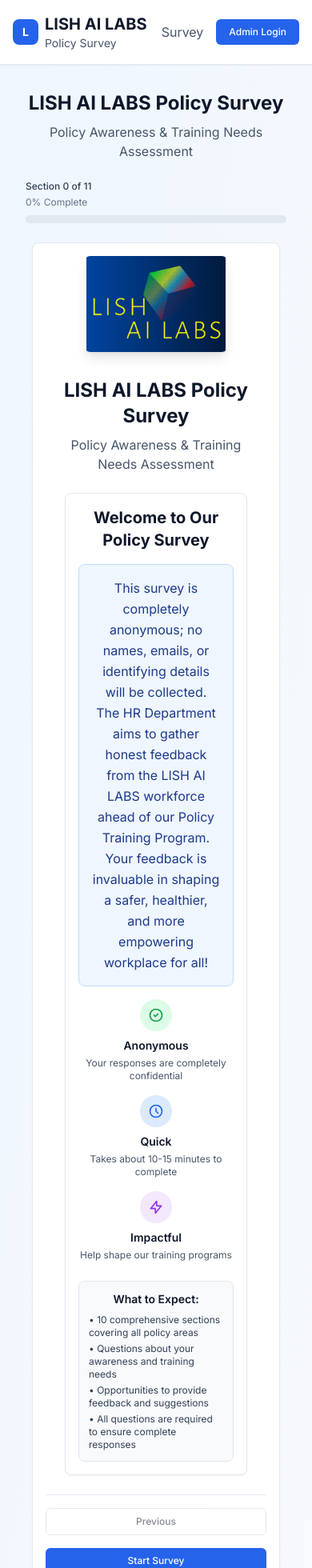
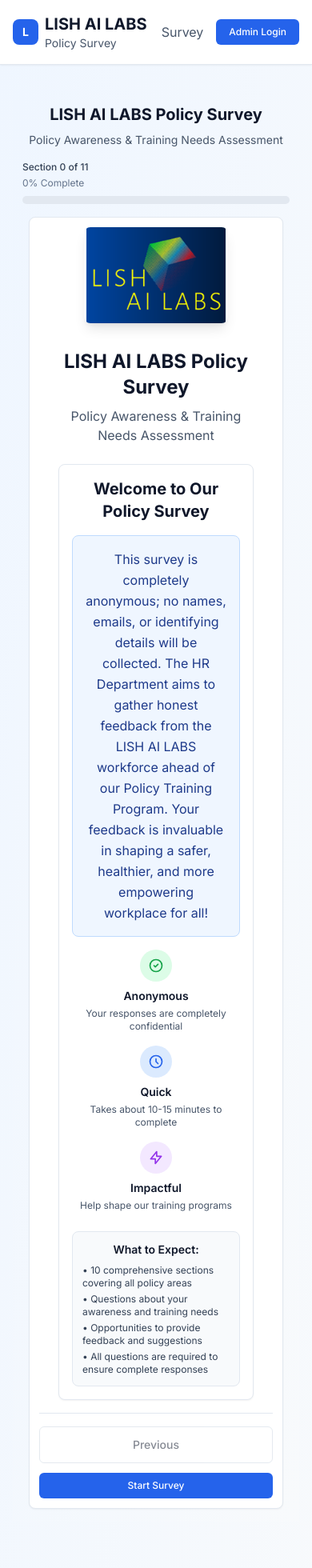
Before and after one commit to erickoukos/lish-survey, a React (Vite) app in the folder frontend/: page / in a window 390 px wide. Shown: the top 1960 px of the page at 80% size. Built offline with nearby package versions, Linux system fonts and the light colour scheme; no server answers.

Commit message:
Fix all issues: Mobile-friendly design, CORS fixes, and improved survey submission with better error handling

```diff
--- a/frontend/src/components/Login.tsx
+++ b/frontend/src/components/Login.tsx
@@ -40,16 +40,16 @@
   }
 
   return (
-    <div className="min-h-screen flex items-center justify-center bg-gradient-to-br from-primary-50 to-secondary-50 py-12 px-4 sm:px-6 lg:px-8">
-      <div className="max-w-md w-full space-y-8">
+    <div className="min-h-screen flex items-center justify-center bg-gradient-to-br from-primary-50 to-secondary-50 py-6 sm:py-12 px-3 sm:px-4 lg:px-8">
+      <div className="max-w-md w-full space-y-6 sm:space-y-8">
         <div className="text-center">
           <div className="mx-auto h-12 w-12 bg-primary-600 rounded-lg flex items-center justify-center">
             <Lock className="h-6 w-6 text-white" />
           </div>
-          <h2 className="mt-6 text-3xl font-bold text-secondary-900">
+          <h2 className="mt-4 sm:mt-6 text-2xl sm:text-3xl font-bold text-secondary-900">
             Admin Login
           </h2>
-          <p className="mt-2 text-sm text-secondary-600">
+          <p className="mt-2 text-xs sm:text-sm text-secondary-600">
             Access the LISH AI LABS Survey Dashboard
           </p>
         </div>
--- a/frontend/src/components/SurveyForm.tsx
+++ b/frontend/src/components/SurveyForm.tsx
@@ -358,20 +358,21 @@
   }
 
   return (
-    <div className="max-w-4xl mx-auto px-4 sm:px-6 lg:px-8">
-      <div className="text-center mb-6 sm:mb-8">
-        <h1 className="text-2xl sm:text-3xl lg:text-4xl font-bold text-secondary-900 mb-2 sm:mb-4">
+    <div className="min-h-screen bg-gradient-to-br from-primary-50 to-secondary-50">
+      <div className="max-w-4xl mx-auto px-3 sm:px-4 lg:px-6 py-4 sm:py-6">
+        <div className="text-center mb-4 sm:mb-6">
+          <h1 className="text-xl sm:text-2xl lg:text-3xl font-bold text-secondary-900 mb-2 sm:mb-3">
             LISH AI LABS Policy Survey
           </h1>
-        <p className="text-base sm:text-lg text-secondary-600">
+          <p className="text-sm sm:text-base text-secondary-600">
             Policy Awareness & Training Needs Assessment
           </p>
         </div>
 
         <ProgressBar current={currentSection} total={totalSections} />
 
-      <div className="card mt-6 sm:mt-8">
-        <div className="card-content p-4 sm:p-6">
+        <div className="card mt-4 sm:mt-6">
+          <div className="card-content p-3 sm:p-4 lg:p-6">
           <form onSubmit={(e) => {
             console.log('Form submit event triggered')
             e.preventDefault()
@@ -379,17 +380,17 @@
           }}>
             {renderSection()}
 
-            <div className="flex flex-col sm:flex-row justify-between items-center gap-4 mt-6 sm:mt-8 pt-4 sm:pt-6 border-t border-secondary-200">
+            <div className="flex flex-col sm:flex-row justify-between items-stretch sm:items-center gap-3 sm:gap-4 mt-4 sm:mt-6 pt-4 sm:pt-6 border-t border-secondary-200">
               <button
                 type="button"
                 onClick={prevSection}
                 disabled={currentSection === 0}
-                className="btn-outline px-4 sm:px-6 py-2 w-full sm:w-auto disabled:opacity-50 disabled:cursor-not-allowed"
+                className="btn-outline px-4 sm:px-6 py-3 w-full sm:w-auto disabled:opacity-50 disabled:cursor-not-allowed text-sm sm:text-base"
               >
                 Previous
               </button>
 
-              <div className="flex w-full sm:w-auto">
+              <div className="flex flex-col sm:flex-row w-full sm:w-auto gap-3 sm:gap-4">
                 {currentSection < totalSections - 1 ? (
                   <button
                     type="button"
@@ -525,6 +526,7 @@
                       setIsSubmitting(true)
                       try {
                         console.log('Submitting to API...')
+                        console.log('API Base URL:', import.meta.env.VITE_API_URL || 'https://lish-survey-kv379w9h1-lish-ai-labs.vercel.app')
                         const result = await surveyApi.submit(transformedData)
                         console.log('API response:', result)
                         toast.success('Survey submitted successfully!')
@@ -534,14 +536,26 @@
                         console.error('Error details:', {
                           message: error.message,
                           response: error.response?.data,
-                          status: error.response?.status
+                          status: error.response?.status,
+                          code: error.code
                         })
-                        toast.error(error.response?.data?.message || 'Failed to submit survey. Please try again.')
+
+                        let errorMessage = 'Failed to submit survey. Please try again.'
+
+                        if (error.code === 'ERR_NETWORK') {
+                          errorMessage = 'Network error. Please check your connection and try again.'
+                        } else if (error.response?.status === 500) {
+                          errorMessage = 'Server error. Please try again later.'
+                        } else if (error.response?.data?.message) {
+                          errorMessage = error.response.data.message
+                        }
+
+                        toast.error(errorMessage)
                       } finally {
                         setIsSubmitting(false)
                       }
                     }}
-                    className="btn-primary px-6 sm:px-8 py-2 w-full sm:w-auto disabled:opacity-50 disabled:cursor-not-allowed"
+                    className="btn-primary px-4 sm:px-6 py-3 w-full sm:w-auto disabled:opacity-50 disabled:cursor-not-allowed text-sm sm:text-base"
                   >
                     {isSubmitting ? 'Submitting...' : 'Submit Survey'}
                   </button>
@@ -552,6 +566,7 @@
         </div>
       </div>
     </div>
+    </div>
   )
 }
 
--- a/frontend/src/lib/api.ts
+++ b/frontend/src/lib/api.ts
@@ -1,6 +1,6 @@
 import axios from 'axios'
 
-const API_BASE_URL = import.meta.env.VITE_API_URL || 'https://lish-survey-rc7g10ee1-lish-ai-labs.vercel.app'
+const API_BASE_URL = import.meta.env.VITE_API_URL || 'https://lish-survey-blikm0uhz-lish-ai-labs.vercel.app'
 
 const api = axios.create({
   baseURL: API_BASE_URL,
```
Also changed, not shown: 7 other files (tests, documents, lock files or other folders). Lines whose indentation alone changed are shown as unchanged.
